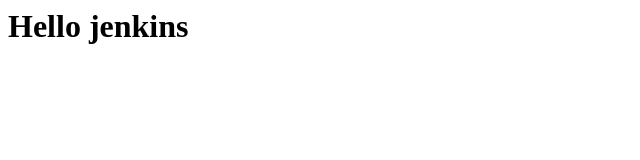
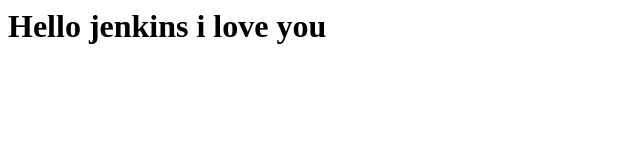
Before and after one commit to kunvisal/test_jenkins, a plain HTML site: page index.html in a window 1280 px wide. Shown: the whole page, without its empty margins (0-640 px from the left). Drawn offline with Linux system fonts and the light colour scheme.

Commit message:
Update index.html

```diff
--- a/index.html
+++ b/index.html
@@ -1 +1 @@
-<h1>Hello jenkins<h1>
+<h1>Hello jenkins i love you<h1>
```
